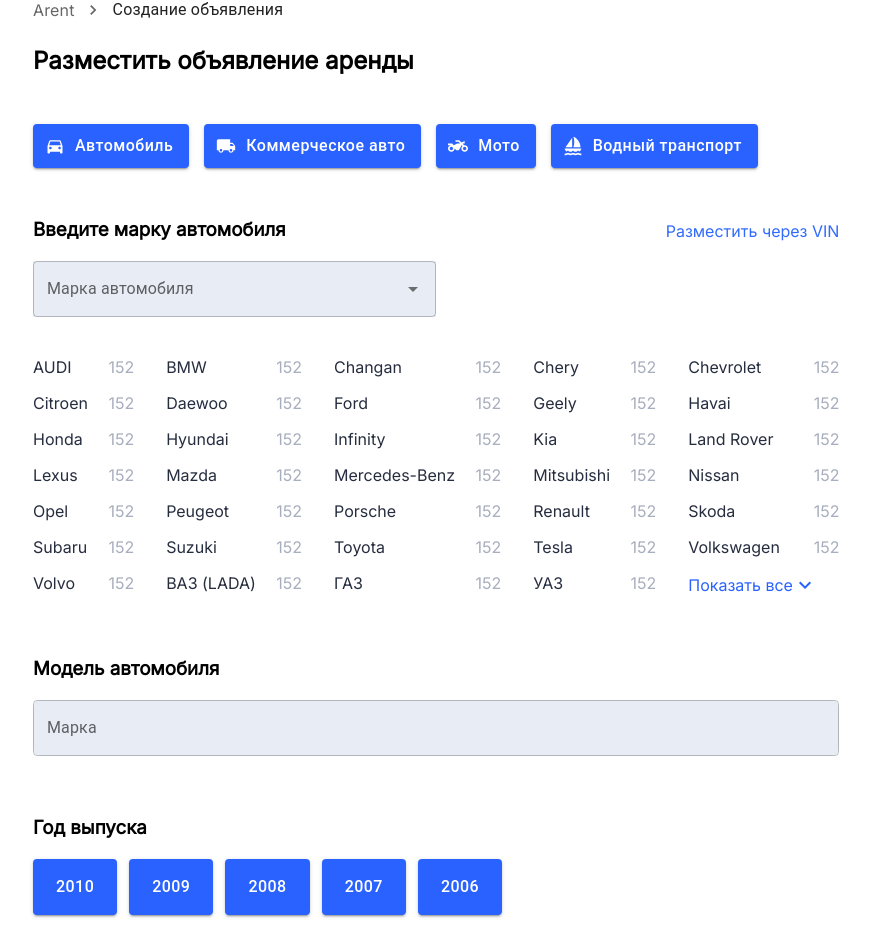
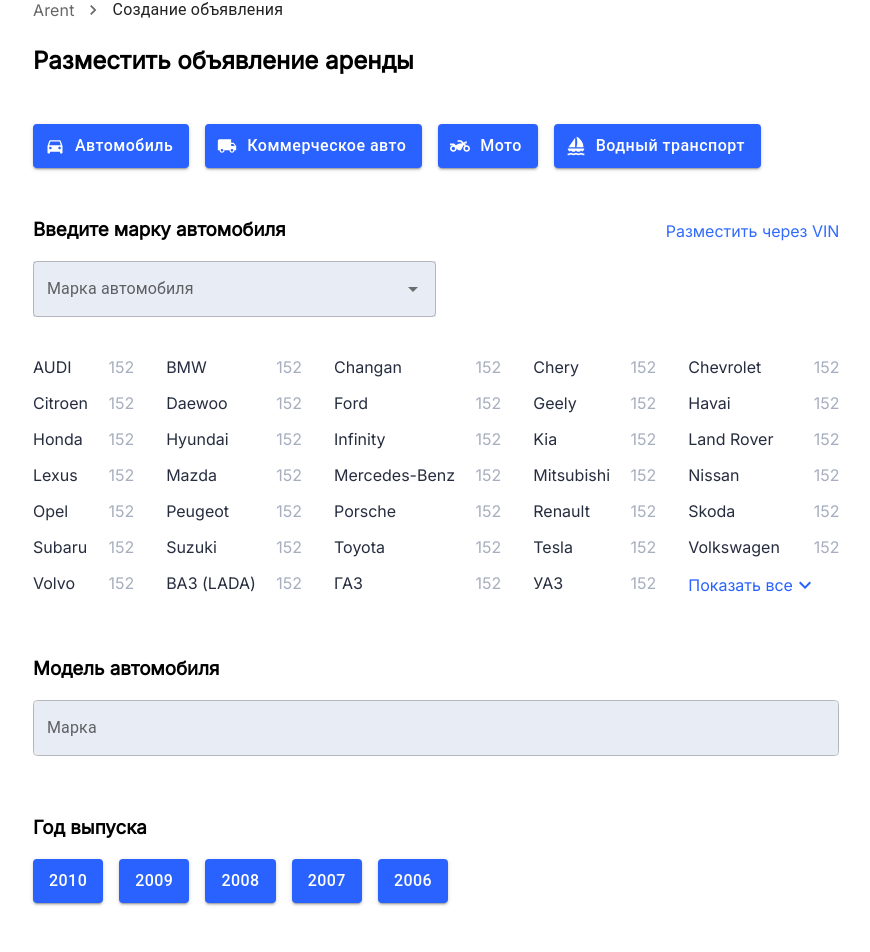
Before and after one commit to gorbatkoff/arent, a React (Create React App) app: page /create in a window 1280 px wide. Shown: the part 158-1110 px from the top of the page, without its empty margins (31-901 px from the left). Built offline with nearby package versions, Linux system fonts and the light colour scheme; no server answers; a web font is replaced by a local one.

Commit message:
Add some styles and delete !important

```diff
--- a/src/components/CreateAdvert/CreateAdvert.module.css
+++ b/src/components/CreateAdvert/CreateAdvert.module.css
@@ -8,9 +8,14 @@
     padding: 25px 0 50px 0;
 }
 
-.choose-transport button,
-.car-body-type button {
-    margin-right: 15px;
+.filling button {
+    /* margin-right: 1em;
+    padding: 12px 24px;
+    border-radius: 7px;
+    font-weight: 500;
+    font-size: 16px;
+    line-height: 19px;
+    text-align: center; */
 }
 
 .enter-model {
@@ -36,17 +41,10 @@
 .transport-passport h3,
 .date-of-purchase h3,
 .upload-photo h3,
-.description h3 {
+.description h3,
+.contacts h3,
+.price h3 {
     padding: 60px 0 20px 0;
-}
-
-.year-of-manufacture button,
-.engine button,
-.wheel-drive button,
-.transmission button,
-.transport-passport button {
-    padding: 12px 23px !important;
-    margin-right: 12px !important;
 }
 
 .type-of-engine {
@@ -105,3 +103,30 @@
     padding-bottom: 30px;
     color: #78839E;
 }
+
+.contacts h4 {
+    padding: 10px 0 0 0;
+}
+
+.contact-form {
+    display: flex;
+    align-items: center;
+    padding: 20px 0 10px 0;
+}
+
+.contact-description {
+    margin-left: 1em;
+    font-weight: 400;
+    font-size: 16px;
+    line-height: 22px;
+    color: #7E8497
+}
+
+.checkbox-form p {
+    font-weight: 400;
+    font-size: 16px;
+    line-height: 22px;
+    margin-left: 2em;
+    color: #7E8497;
+    padding-bottom: 1em;
+}
```
